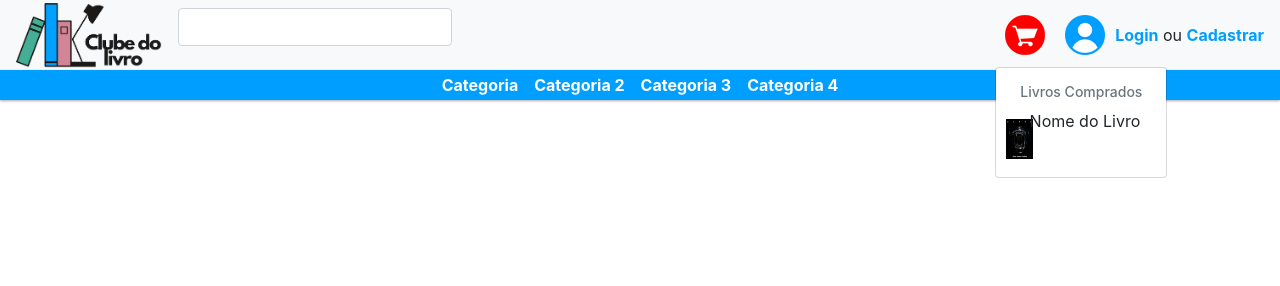
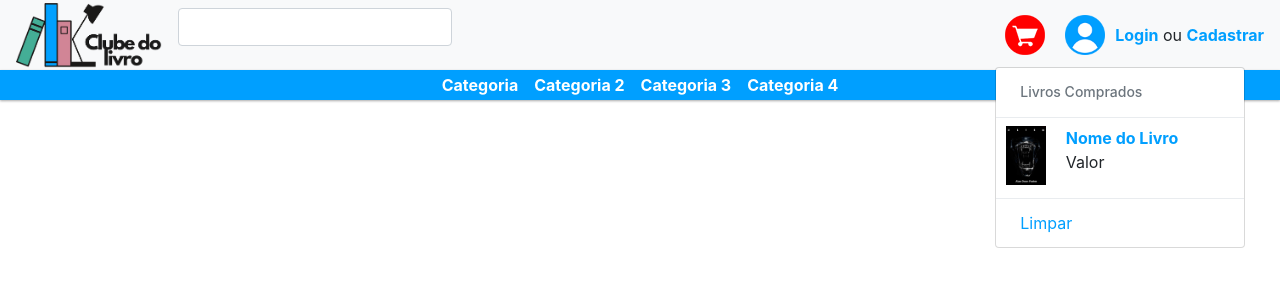
Before and after one commit to pauloferreiradeoliveira/Projeto_Livraria, a plain HTML site: page index.html in a window 1280 px wide. Both pictures are taken after a click on the picture 1025 px from the left and 35 px from the top of the page. Drawn offline with nearby package versions, Linux system fonts and the light colour scheme.

Commit message:
ultimo do 03/04/2018

```diff
--- a/css/estilos.css
+++ b/css/estilos.css
@@ -26,9 +26,13 @@
 
 }
 
-nav .d-flex img {
+.icon {
     height: 40px !important;
     margin: 10px;
+}
+
+.livro{
+    margin-left: 10px;
 }
 
 nav .d-flex img:hover {
@@ -46,6 +50,6 @@ nav .d-flex img:hover {
 }
 
 a {
-    color: #009fff;
+    color: #009fff !important;
     font-weight: bold;
 }
--- a/index.html
+++ b/index.html
@@ -59,24 +59,29 @@
 
         <div class="d-flex">
             <div class="dropdown show">
-                <img src="imagens/carrinho.png" class=" dropleft" id="dropdownMenuButton" data-toggle="dropdown" aria-haspopup="true" aria-expanded="false">
-                <div class="dropdown-menu" aria-labelledby="dropdownMenuLink">
+                <img src="imagens/carrinho.png" class=" dropleft icon" id="dropdownMenuButton" data-toggle="dropdown" aria-haspopup="true" aria-expanded="false">
+                <div class="dropdown-menu" style="width: 250px" aria-labelledby="dropdownMenuLink">
                     <h6 class="dropdown-header">Livros Comprados</h6>
+                    <div class="dropdown-divider"></div>
 
-                        <div class="row">
-                            <div class="col-2">
-                                <img src="imagens/livros/Alien-Alan.jpg">
+                        <article class="row">
+                            <div class="col-3">
+                                <img src="imagens/livros/Alien-Alan.jpg" class="img-fluid livro">
                             </div>
-                            <div class="col-9">
-                                Nome do Livro
+                            <div class="col-8">
+                                <a href="#">Nome do Livro</a>
+                                <p>Valor</p>
                             </div>
-                        </div>
+                        </article>
+
+                    <div class="dropdown-divider"></div>
+                    <a class="dropdown-item" href="#">Limpar</a>
 
                 </div>
             </div>
 
             <div class="collapse navbar-collapse navbarSupportedContent ">
-                <img src="imagens/user2.png" class="mx-center">
+                <img src="imagens/user2.png" class="mx-center icon">
                 <a href="#">Login</a>&nbsp;ou&nbsp;<a href="#">Cadastrar</a>
             </div>
         </div>
```
